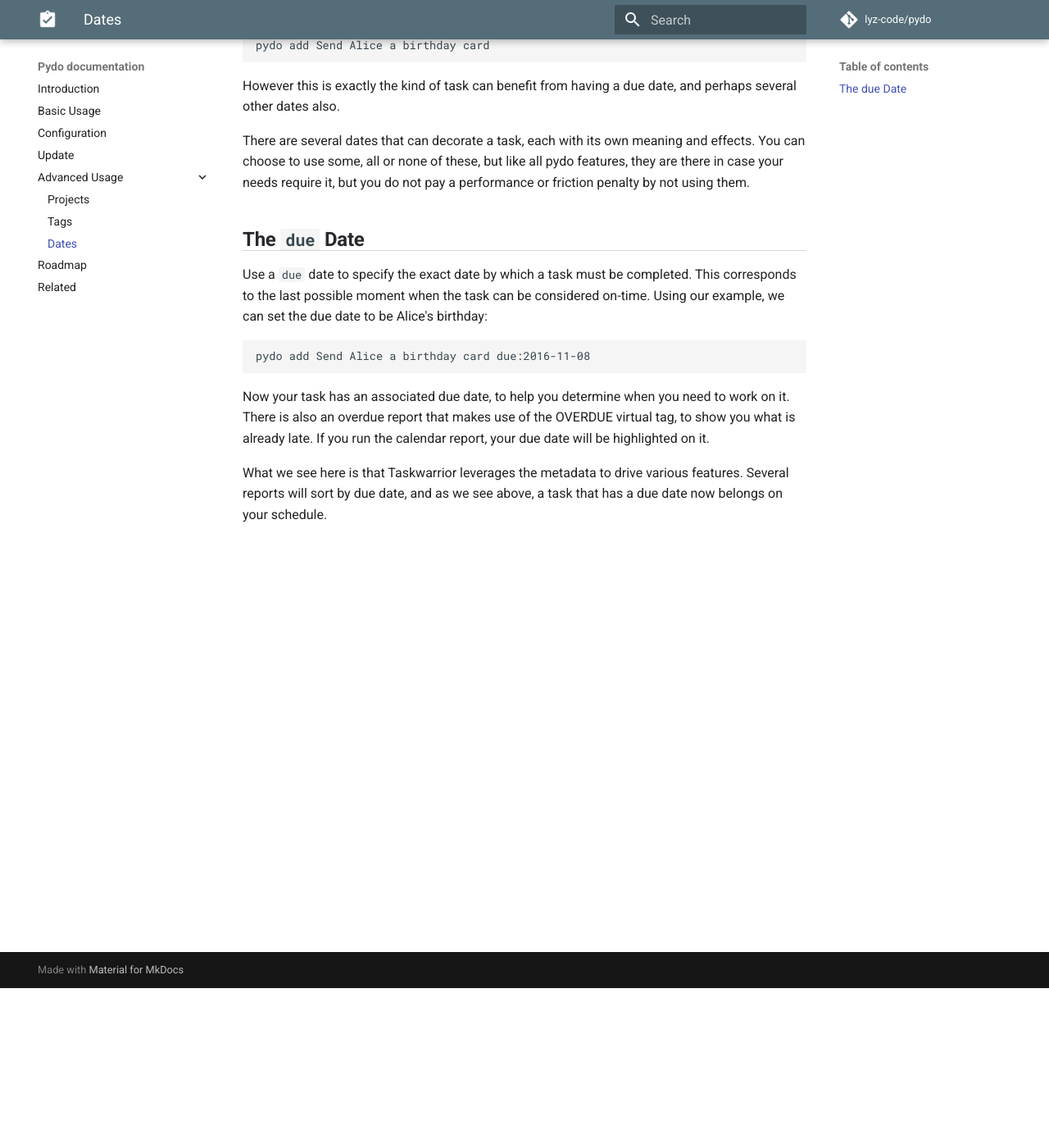
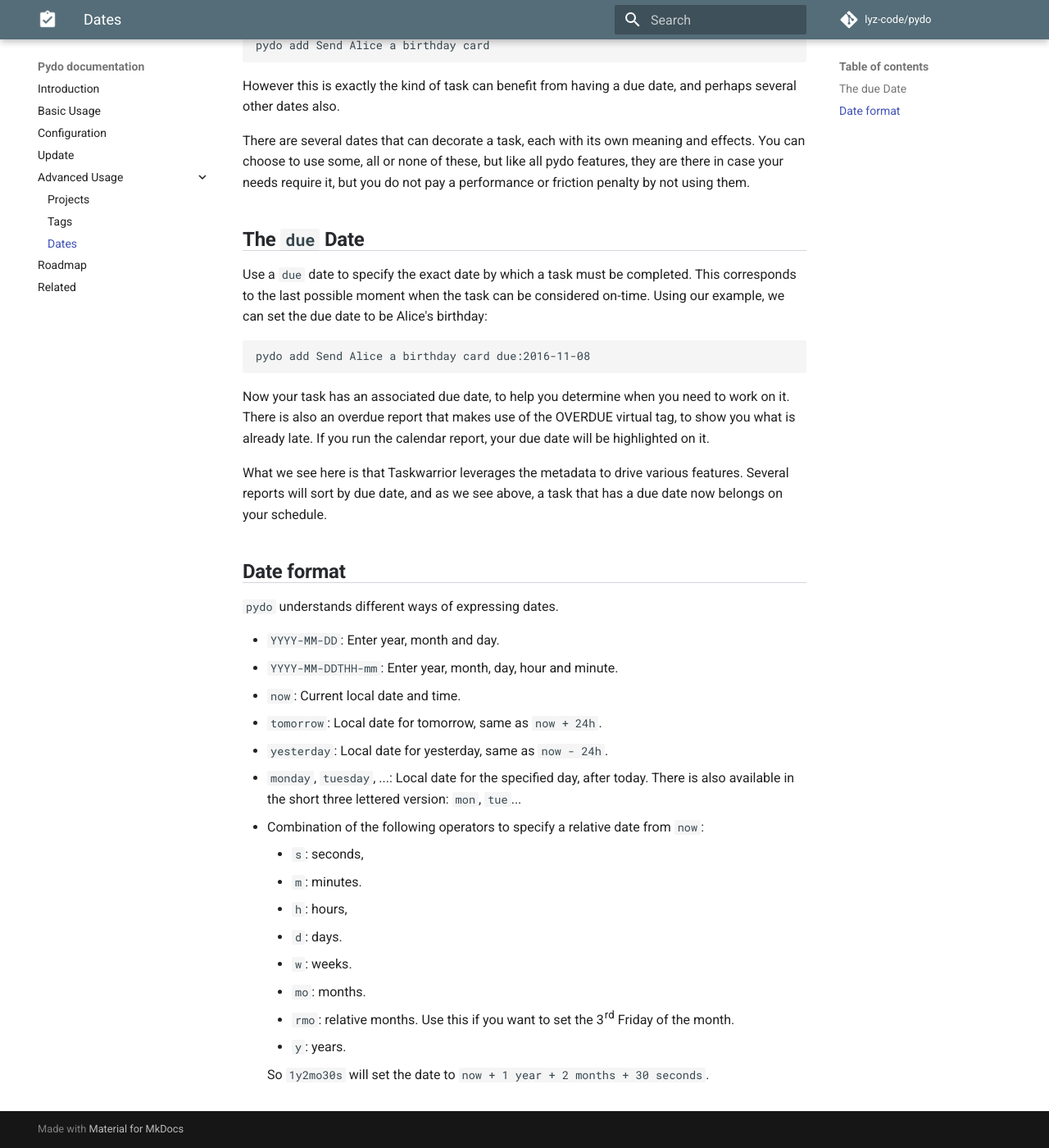
Before and after one commit to lyz-code/pydo, an MkDocs documentation site: the page built from docs/docs/dates.md, in a window 1280 px wide and 1400 px high, scrolled down 195 px. Shown: the whole window at 82% size. Built offline with MkDocs 1.6.1 and Material for MkDocs 9.7.7, drawn with Linux system fonts in a browser that asks for light colours; comment, search, counter and statistics services are not loaded.

Commit message:
Complete the date documentation

```diff
--- a/docs/docs/dates.md
+++ b/docs/docs/dates.md
@@ -33,3 +33,27 @@ work on it.
 There is also an overdue report that makes use of the OVERDUE virtual tag, to show you what is already late. If you run the calendar report, your due date will be highlighted on it.
 
 What we see here is that Taskwarrior leverages the metadata to drive various features. Several reports will sort by due date, and as we see above, a task that has a due date now belongs on your schedule.
+
+# Date format
+
+`pydo` understands different ways of expressing dates.
+
+* `YYYY-MM-DD`: Enter year, month and day.
+* `YYYY-MM-DDTHH-mm`: Enter year, month, day, hour and minute.
+* `now`: Current local date and time.
+* `tomorrow`:	Local date for tomorrow, same as `now + 24h`.
+* `yesterday`: Local date for yesterday, same as `now - 24h`.
+* `monday`, `tuesday`, ...: Local date for the specified day, after today. There
+  is also available in the short three lettered version: `mon`, `tue`...
+* Combination of the following operators to specify a relative date from `now`:
+
+    * `s`: seconds,
+    * `m`: minutes.
+    * `h`: hours,
+    * `d`: days.
+    * `w`: weeks.
+    * `mo`: months.
+    * `rmo`: relative months. Use this if you want to set the 3rd Friday of the month.
+    * `y`: years.
+
+    So `1y2mo30s` will set the date to `now + 1 year + 2 months + 30 seconds`.
```
